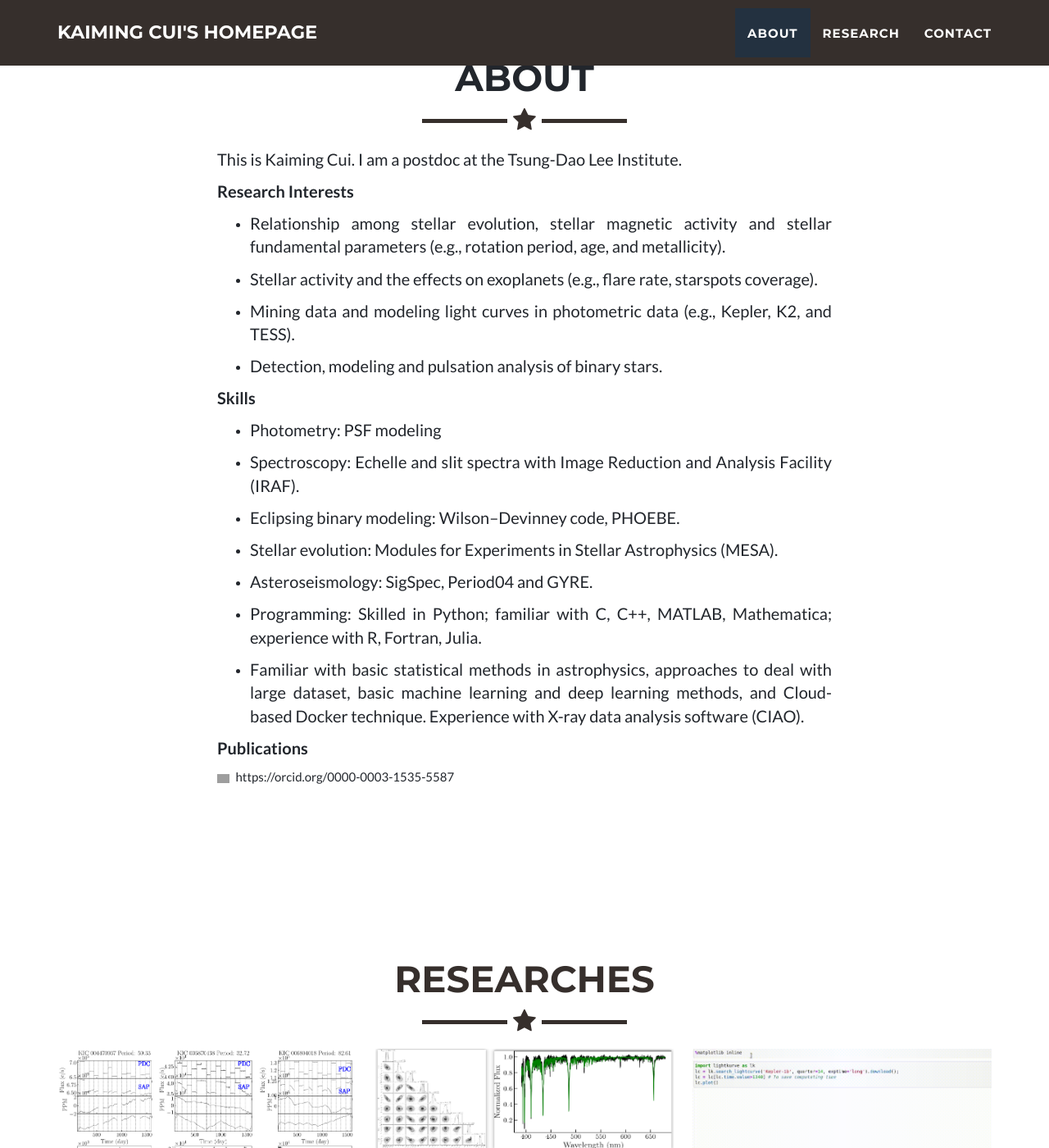
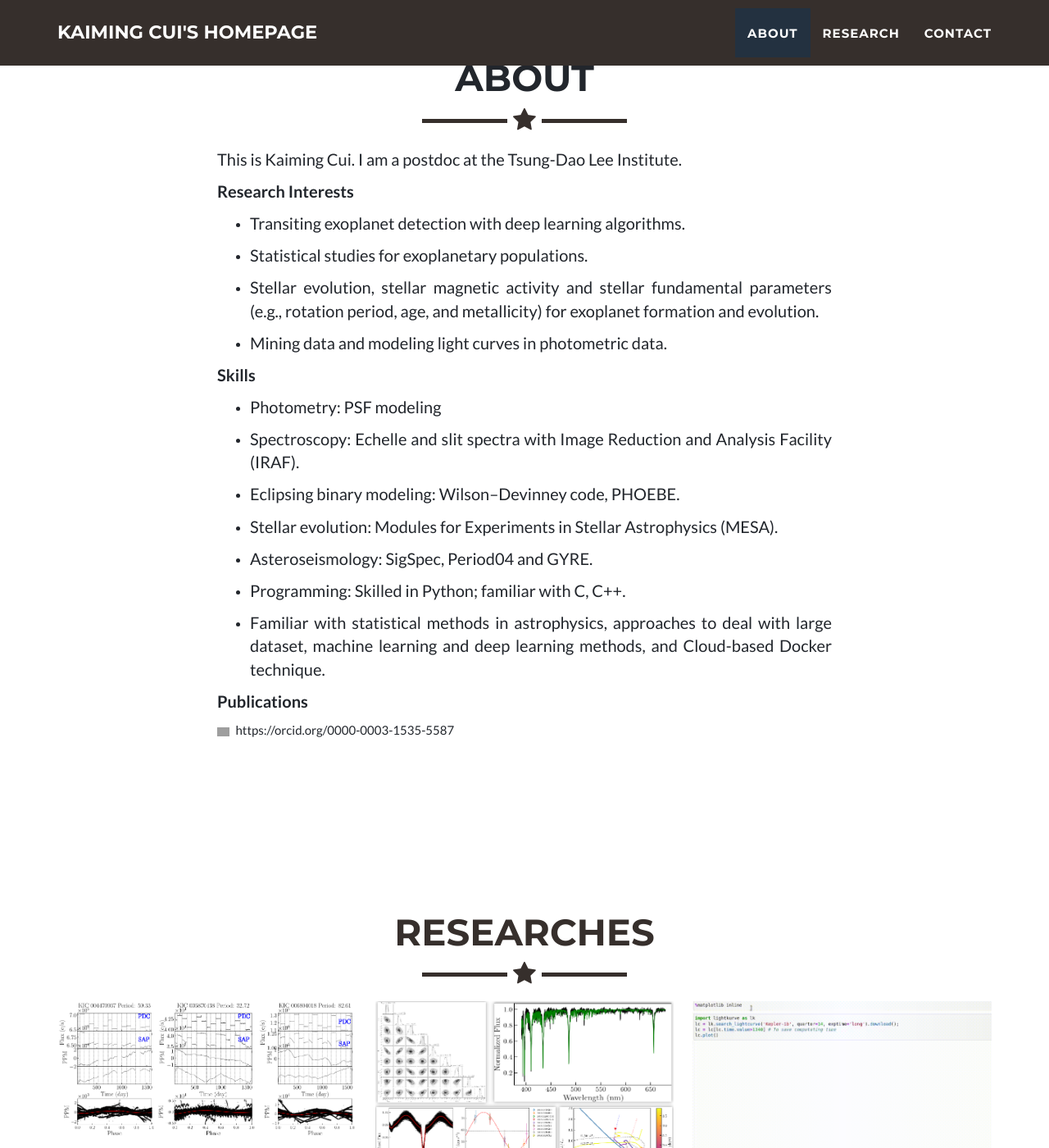
Before and after one commit to ckm3/ckm3.github.io, a Jekyll site: the page built from _posts/2014-07-18-project-1.markdown, in a window 1280 px wide and 1400 px high, scrolled down 749 px. Shown: the whole window at 82% size. Built offline with Jekyll 4.4.1, drawn with Linux system fonts in a browser that asks for light colours; some of the changed text lies outside the part shown; grey boxes are pictures that could not be loaded.

Commit message:
Remove contact and update some information

```diff
--- a/_config.yml
+++ b/_config.yml
@@ -1,7 +1,7 @@
 # Site settings
 title: Kaiming Cui's Homepage
 name: Kaiming Cui
-email: ckm@nao.cas.cn
+email: cuikaiming@sjtu.edu.cn
 url: https://ckm3.github.io/
 description: "This is Kaiming Cui's Homepage for Astrophysical Research."
 keywords: "Astrophysics"
@@ -18,7 +18,7 @@ bing_verify: "9860267A914DADE8C3767077B8A199BF"
 # - static : pass through formspree.io to validate email sending
 # - disqus : replace contact form by disqus thread
 # - comment the line below if you want to stick with the default PHP contact form
-contact: static
+# contact: none
 
 # If you use disqus you need disqus shortname
 # https://help.disqus.com/customer/portal/articles/466208
@@ -33,8 +33,9 @@ color:
 
 # Footer settings
 footer:
+  email: cuikaiming@sjtu.edu.cn
   copyright: Kaiming Cui
-  location: Beijing, China
+  location: Shanghai, China
   # social: Around the Web
   credits: Credits
 
@@ -51,12 +52,12 @@ footer:
     # - title: github
       # url: http://github.com/ckm3
   # - title: email
-  #   url: ckm@nao.cas.cn
+    # url: ckm@nao.cas.cn
 
 # Postal address (add as many lines as necessary)
 address:
-  - line: 20A Datun Road
-  - line: Chaoyang District, Beijing, 100000
+  - line: Tsung-Dao Lee Institute
+  - line: NO.520 Shengrong Road, Shanghai, 201210
 
 # Credits content
 credits: 'This homepage is based on Freelance. Freelancer is a free to use, open source Bootstrap theme created by <a style="color:#8383a2; href="http://startbootstrap.com">Start Bootstrap</a>.'
--- a/_includes/about.html
+++ b/_includes/about.html
@@ -8,30 +8,62 @@
             </div>
         </div>
         <div class="row">
-                <div class="col-md-8 col-md-offset-2", align="justify">
+            <div class="col-md-8 col-md-offset-2" , align="justify">
                 <p>
                     This is Kaiming Cui. I am a postdoc at the Tsung-Dao Lee Institute.
                 </p>
                 <p><b>Research Interests</b></p>
                 <ul>
-                      <li><p>Relationship among stellar evolution, stellar magnetic activity and stellar fundamental parameters (e.g., rotation period, age, and metallicity).</p></li>
-                      <li><p>Stellar activity and the effects on exoplanets (e.g., flare rate, starspots coverage).</p></li>
-                      <li><p>Mining data and modeling light curves in photometric data (e.g., Kepler, K2, and TESS).</p></li>
-                      <li><p>Detection, modeling and pulsation analysis of binary stars.</p></li>
+                    <li>
+                        <p>Transiting exoplanet detection with deep learning algorithms.</p>
+                    </li>
+                    <li>
+                        <p>Statistical studies for exoplanetary populations.</p>
+                    </li>
+                    <li>
+                        <p>Stellar evolution, stellar magnetic activity and stellar fundamental
+                            parameters (e.g., rotation period, age, and metallicity) for exoplanet formation and evolution.</p>
+                    </li>
+                    <li>
+                        <p>Mining data and modeling light curves in photometric data.</p>
+                    </li>
                 </ul>
 
                 <p><b>Skills</b></p>
                 <ul>
-                        <li><p>Photometry: PSF modeling</p></li>
-                        <li><p>Spectroscopy: Echelle and slit spectra with Image Reduction and Analysis Facility (IRAF).</p></li>
-                        <li><p>Eclipsing binary modeling: Wilson–Devinney code, PHOEBE.</p></li>
-                        <li><p>Stellar evolution: Modules for Experiments in Stellar Astrophysics (MESA).</p></li>
-                        <li><p>Asteroseismology: SigSpec, Period04 and GYRE.</p></li>
-                        <li><p>Programming: Skilled in Python; familiar with C, C++, MATLAB, Mathematica; experience with R, Fortran, Julia.</p></li>
-                        <li><p>Familiar with basic statistical methods in astrophysics, approaches to deal with large dataset, basic machine learning and deep learning methods, and Cloud-based Docker technique. Experience with X-ray data analysis software (CIAO).</p></li>
+                    <li>
+                        <p>Photometry: PSF modeling</p>
+                    </li>
+                    <li>
+                        <p>Spectroscopy: Echelle and slit spectra with Image Reduction and Analysis Facility (IRAF).</p>
+                    </li>
+                    <li>
+                        <p>Eclipsing binary modeling: Wilson–Devinney code, PHOEBE.</p>
+                    </li>
+                    <li>
+                        <p>Stellar evolution: Modules for Experiments in Stellar Astrophysics (MESA).</p>
+                    </li>
+                    <li>
+                        <p>Asteroseismology: SigSpec, Period04 and GYRE.</p>
+                    </li>
+                    <li>
+                        <p>Programming: Skilled in Python; familiar with C, C++.</p>
+                    </li>
+                    <li>
+                        <p>Familiar with statistical methods in astrophysics, approaches to deal with large
+                            dataset, machine learning and deep learning methods, and Cloud-based Docker technique.
+                        </p>
+                    </li>
                 </ul>
                 <p><b>Publications</b></p>
-                      <p><div itemscope itemtype="https://schema.org/Person"><a itemprop="sameAs" content="https://orcid.org/0000-0003-1535-5587" href="https://orcid.org/0000-0003-1535-5587" target="orcid.widget" rel="me noopener noreferrer" style="vertical-align:top;"><img src="https://orcid.org/sites/default/files/images/orcid_16x16.png" style="width:1em;margin-right:.5em;" alt="ORCID iD icon">https://orcid.org/0000-0003-1535-5587</a></div></p>
+                <p>
+                <div itemscope itemtype="https://schema.org/Person"><a itemprop="sameAs"
+                        content="https://orcid.org/0000-0003-1535-5587" href="https://orcid.org/0000-0003-1535-5587"
+                        target="orcid.widget" rel="me noopener noreferrer" style="vertical-align:top;"><img
+                            src="https://orcid.org/sites/default/files/images/orcid_16x16.png"
+                            style="width:1em;margin-right:.5em;"
+                            alt="ORCID iD icon">https://orcid.org/0000-0003-1535-5587</a></div>
+                </p>
 
             </div>
             <!--                 <div class="col-lg-4">
--- /dev/null
+++ b/_includes/contact_empty.html
@@ -0,0 +1 @@
+<!-- Contact Section -->
--- a/_includes/footer.html
+++ b/_includes/footer.html
@@ -3,28 +3,31 @@
     <div class="footer-above">
         <div class="container">
             <div class="row">
-                    <div class="footer-col col-md-4">
+                <div class="footer-col col-md">
                     <h3>{{ site.footer.location }}</h3>
                     <p>
                         {% for adress in site.address %}
                         {{ adress.line }} <br>
-		                    {% endfor %}
+                        {% endfor %} <br>
+                        <a style="color:#8383a2; href="mailto:cuikaiming@sjtu.edu.cn">{{ site.footer.email}}</a>
                     </p>
+
                 </div>
                 <div class="footer-col col-md-4">
                     <h3>{{ site.footer.social }}</h3>
                     <ul class="list-inline">
                         {% for network in site.social %}
                         <li>
-                                <a href="{{ network.url }}" class="btn-social btn-outline"><i class="fa fa-fw fa-{{ network.title }}"></i></a>
+                            <a href="{{ network.url }}" class="btn-social btn-outline"><i
+                                    class="fa fa-fw fa-{{ network.title }}"></i></a>
                         </li>
                         {% endfor %}
                     </ul>
                 </div>
-                    <div class="footer-col col-md-4">
+                <!-- <div class="footer-col col-md-4">
                     <h3>{{ site.footer.credits }}</h3>
                     <p>{{ site.credits }}</p>
-                    </div>
+                </div> -->
             </div>
         </div>
     </div>
@@ -32,7 +35,10 @@
         <div class="container">
             <div class="row">
                 <div class="col-lg-12">
-                        Copyright &copy; {{ site.footer.copyright }} 20{{ site.time | date: '%y' }}
+                    <section id="footer">
+                    <p>Copyright &copy; {{ site.footer.copyright }} 20{{ site.time | date: '%y' }}</p>
+                    <p>{{ site.credits }}</p>
+                    </section>
                 </div>
             </div>
         </div>
--- a/_includes/nav.html
+++ b/_includes/nav.html
@@ -25,7 +25,7 @@
                         <a href="#portfolio">Research</a>
                     </li>
                     <li class="page-scroll">
-                        <a href="#contact">Contact</a>
+                        <a href="#footer">Contact</a>
                     </li>
                 </ul>
             </div>
--- a/_layouts/default.html
+++ b/_layouts/default.html
@@ -12,7 +12,7 @@
     {% elsif site.contact == "disqus" %}
     {% include contact_disqus.html %}
     {% else %}
-    {% include contact.html %}
+    {% include contact_empty.html %}
     {% endif %}
 
     {% include footer.html %}
```
Also changed, not shown: 1 other file. Lines whose indentation alone changed are shown as unchanged.
